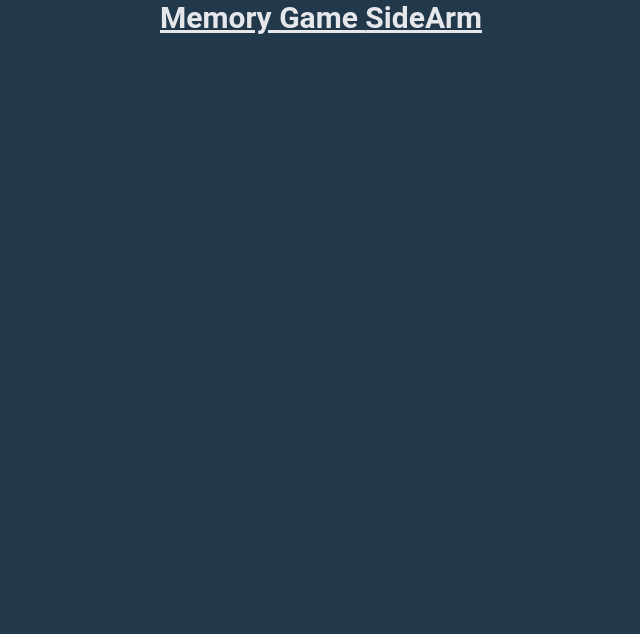
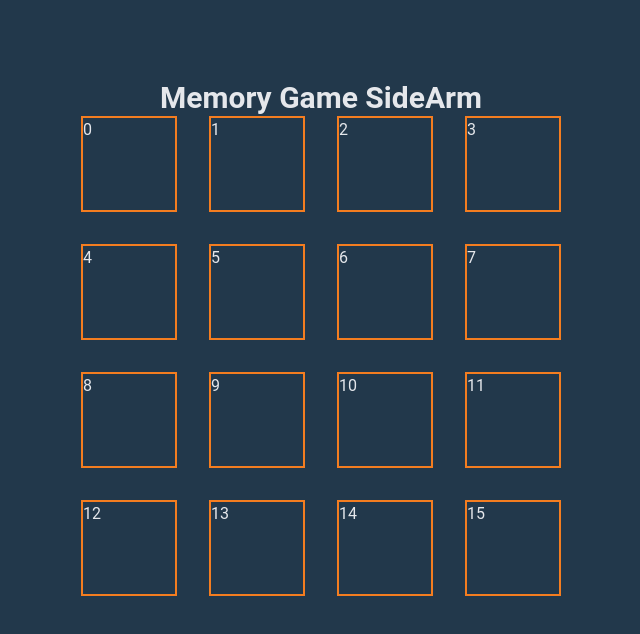
Before and after one commit to danieltugok/memory-game-side-arm, a Vue app: page / in a window 1280 px wide. Shown: the top 634 px of the page, without its empty margins (319-959 px from the left). Built offline with nearby package versions, Linux system fonts and the light colour scheme.

Commit message:
cardboard game structure

```diff
--- a/src/App.vue
+++ b/src/App.vue
@@ -1,11 +1,41 @@
 <template>
-  <div class="flex items-center justify-center">
-    <h1 class="text-3xl font-bold underline">
+  <div class="my-20 max-w-screen-xl flex flex-col justify-center items-center">
+    <h1 class="text-3xl font-bold text-center">
       Memory Game <span>SideArm</span>
     </h1>
+
+    <section class="game-board grid grid-cols-4 gap-8 justify-center">
+      <Card
+        v-for="(card, index) in cardList"
+        :key="`card-${index}`"
+        :value="card"
+      />
+    </section>
   </div>
 </template>
 
-<script setup></script>
+<script>
+import Card from './components/Card.vue';
 
-<style></style>
+export default {
+  name: 'App',
+  components: {
+    Card
+  },
+  setup(){
+    const cardList = [];
+
+    for (let i = 0; i < 16; i++) {
+      cardList.push(i);
+    }
+
+    return {
+      cardList
+    }
+  }
+}
+</script>
+
+<style>
+
+</style>
--- /dev/null
+++ b/src/components/Card.vue
@@ -0,0 +1,20 @@
+<template>
+  <div class="border-2 border-orange-500 w-24 h-24">
+    {{value}}
+  </div>
+</template>
+
+<script>
+export default {
+  props: {
+    value: {
+      type: Number,
+      required: true
+    }
+  }
+}
+</script>
+
+<style>
+
+</style>
```
